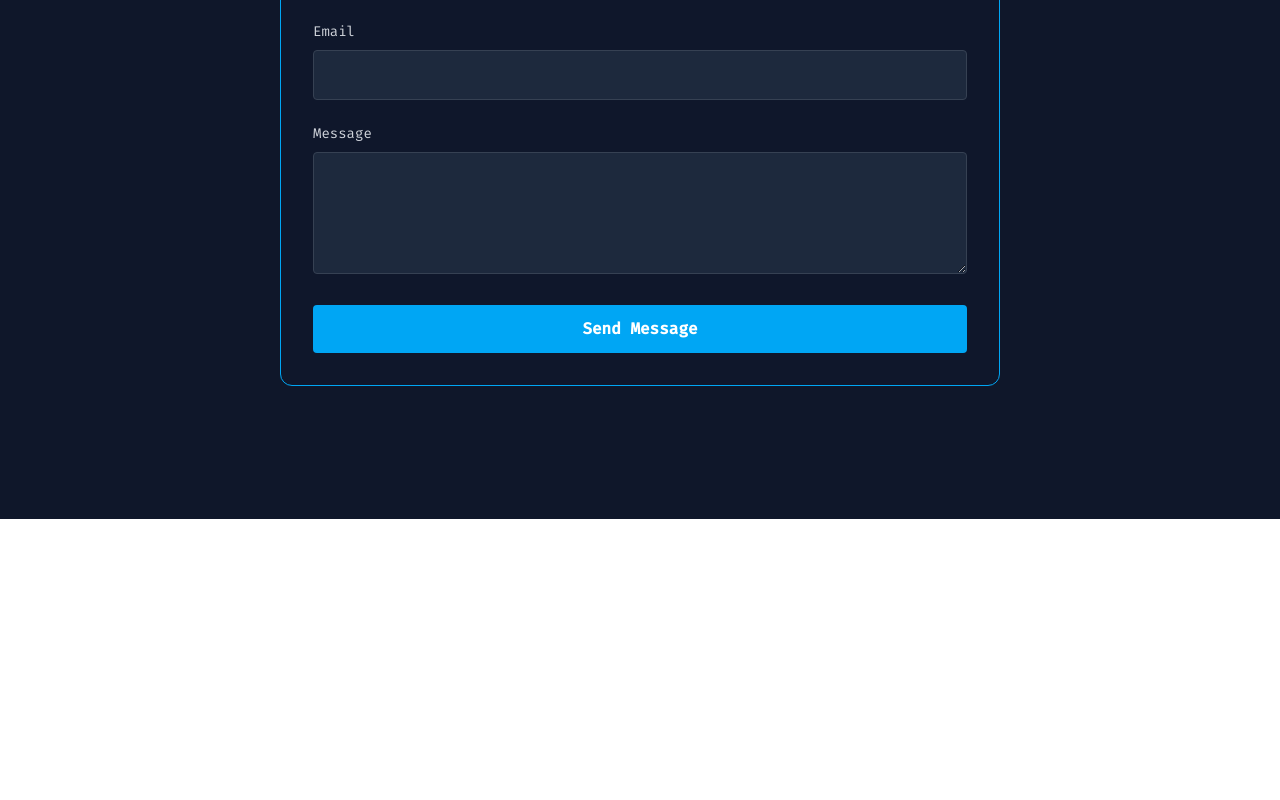
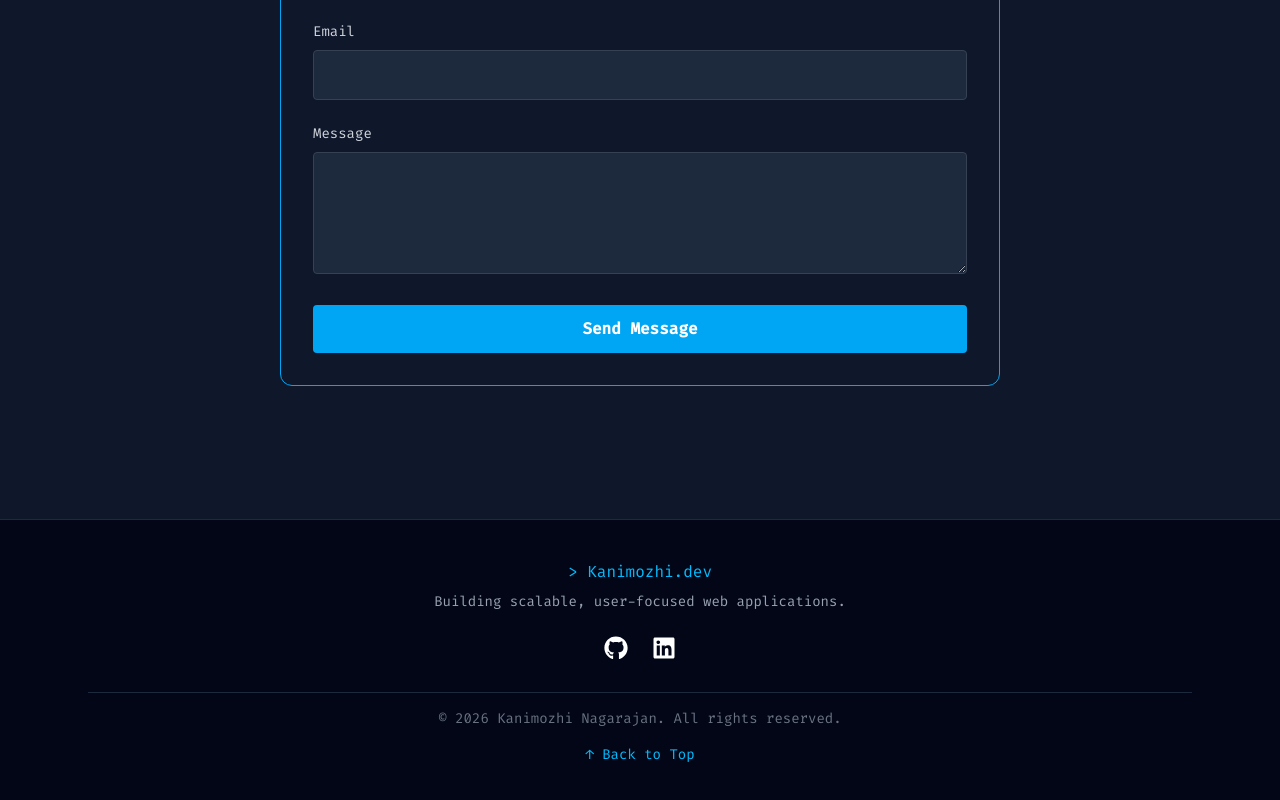
Before and after one commit to kanimozhi-nagarajan/portfolio-fullstack, a React (Vite) app in the folder portfolio-client/: page / in a window 1280 px wide. Shown: the part 4762-5562 px from the top of the page. Before the commit the page ends 5281 px from the top, so only its background shows below. Built offline with nearby package versions, Linux system fonts and the light colour scheme; no server answers.

Commit message:
Feat:Included footer

```diff
--- a/portfolio-client/src/App.jsx
+++ b/portfolio-client/src/App.jsx
@@ -7,6 +7,7 @@ import Skills from "./pages/Skills";
 import Journey from "./pages/Journey";
 import Contact from "./pages/Contact";
 import Admin from "./pages/Admin";
+import Footer from "./components/Footer";
 
 function App() {
   return (
@@ -25,6 +26,7 @@ function App() {
                 <Skills />
                 <Journey />
                 <Contact />
+                <Footer />
               </>
             }
           />
--- /dev/null
+++ b/portfolio-client/src/components/Footer.jsx
@@ -0,0 +1,60 @@
+import { FaGithub, FaLinkedin } from "react-icons/fa";
+import { HiOutlineMail } from "react-icons/hi";
+
+function Footer() {
+  return (
+    <footer className="bg-[#020617] border-t border-slate-800 text-white py-10">
+      <div className="max-w-6xl mx-auto px-6 text-center">
+        {/* Branding */}
+        {/* <h2 className="text-2xl font-semibold text-sky-400 font-mono"> */}
+        <h2 className="text-sky-400 hover:shadow-[0_0_10px_rgba(56,189,248,0.6)]">
+          &gt; Kanimozhi.dev
+        </h2>
+
+        <p className="text-gray-400 mt-2 text-sm">
+          Building scalable, user-focused web applications.
+        </p>
+
+        {/* Social Icons */}
+        <div className="flex justify-center gap-6 mt-6">
+          <a
+            href="https://github.com/YOUR_USERNAME"
+            target="_blank"
+            className="text-2xl hover:text-sky-400 transition transform hover:scale-110"
+          >
+            <FaGithub />
+          </a>
+
+          <a
+            href="https://linkedin.com/in/YOUR_USERNAME"
+            target="_blank"
+            className="text-2xl hover:text-sky-400 transition transform hover:scale-110"
+          >
+            <FaLinkedin />
+          </a>
+
+          {/* <a
+            href="mailto:your@email.com"
+            className="text-2xl hover:text-sky-400 transition transform hover:scale-110"
+          >
+            <HiOutlineMail />
+          </a> */}
+        </div>
+
+        {/* Divider */}
+        <div className="border-t border-slate-800 mt-8 pt-4 text-gray-500 text-sm">
+          © {new Date().getFullYear()} Kanimozhi Nagarajan. All rights reserved.
+        </div>
+        {/* Back to Top Button */}
+        <button
+          onClick={() => window.scrollTo({ top: 0, behavior: "smooth" })}
+          className="mt-4 text-sm text-sky-400 hover:underline"
+        >
+          ↑ Back to Top
+        </button>
+      </div>
+    </footer>
+  );
+}
+
+export default Footer;
```
